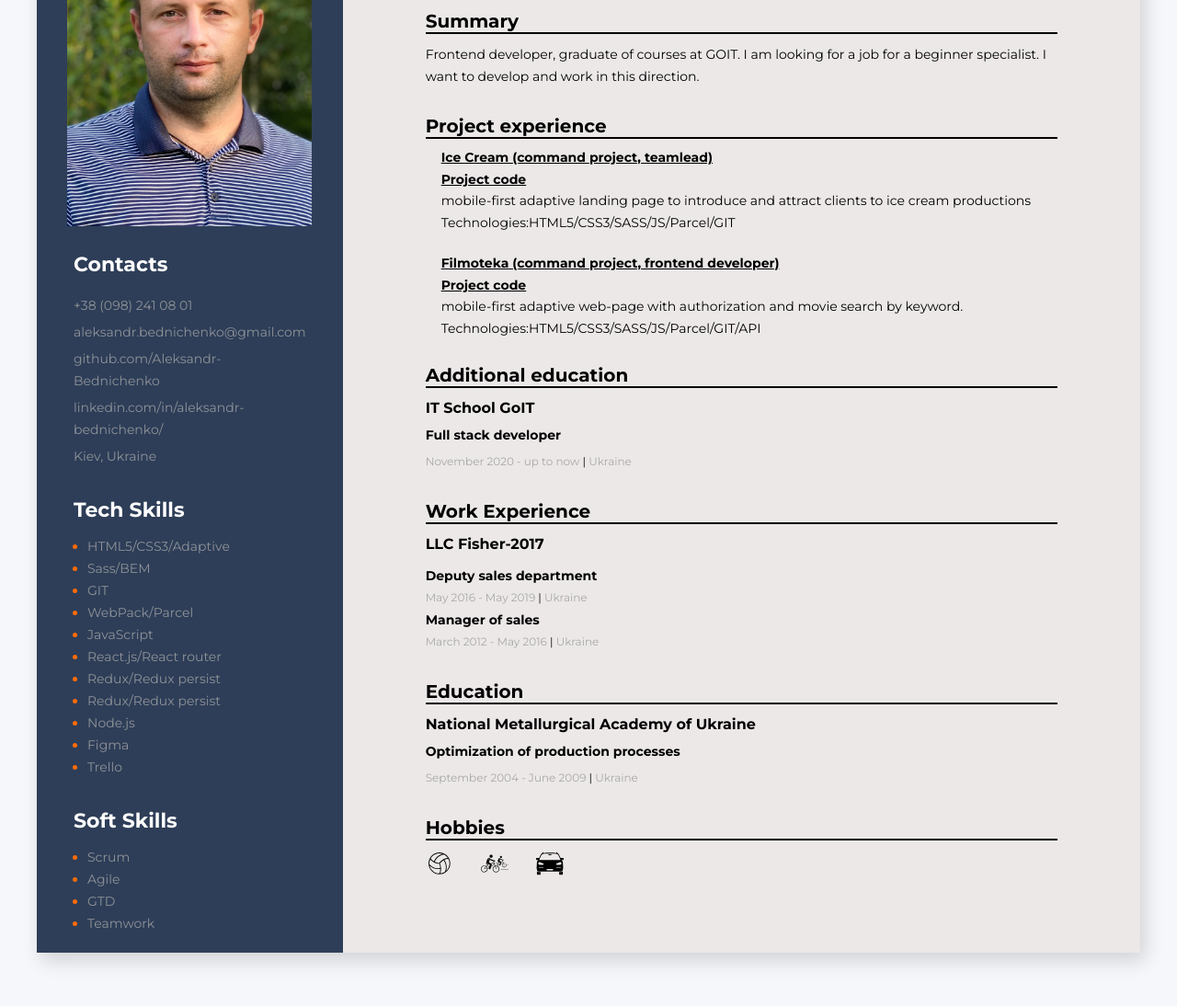
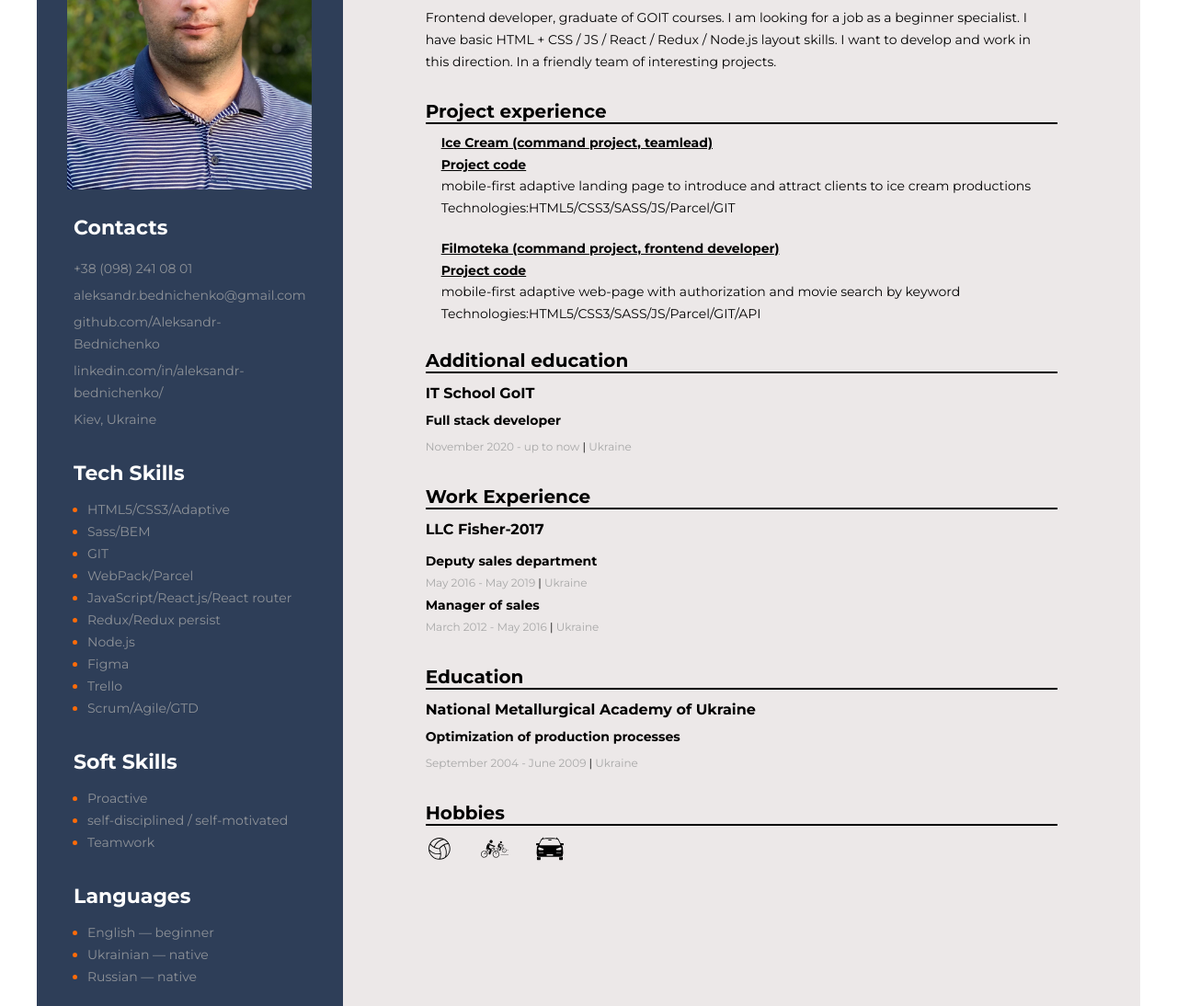
Before and after one commit to Aleksandr-Bednichenko/My-resume, a plain HTML site: page index.html in a window 1280 px wide. Shown: the part 183-1277 px from the top of the page at 92% size. Drawn offline with Linux system fonts and the light colour scheme.

Commit message:
устранение замечаний

```diff
--- a/css/style.css
+++ b/css/style.css
@@ -1,14 +1,14 @@
-*{
+* {
   padding: 0px;
   margin: 0px;
   box-sizing: border-box;
 }
 body {
-    background: #f5f7fa;
+  /* background: #f5f7fa;
     padding-top: 40px;
     padding-bottom: 40px;
     padding-left: 20px;
-    padding-right: 20px;
+    padding-right: 20px; */
   font-family: Montserrat;
 }
 
@@ -18,17 +18,17 @@ body {
   max-width: 1200px;
   margin: 0 auto;
 
-    box-shadow: 5px 9px 20px rgba(0 , 0 , 0 , 0.15);|
+  /* box-shadow: 5px 9px 20px rgba(0 , 0 , 0 , 0.15);| */
 }
 
-.sidebar{
+.sidebar {
   background: #2e3e58;
   width: 370px;
   padding-top: 20px;
   padding-bottom: 20px;
 }
 
-.my-foto{
+.my-foto {
   display: block;
   width: 80%;
   margin-left: auto;
@@ -36,19 +36,19 @@ body {
   /* border-radius: 50% 50%; */
 }
 
-.about-me-container{
+.about-me-container {
   padding-left: 90px;
   padding-right: 90px;
   padding-top: 50px;
   padding-bottom: 40px;
 }
 
-.contacts-container{
+.contacts-container {
   margin-top: 30px;
   margin-left: 40px;
   margin-right: 40px;
 }
-.contacts-title{
+.contacts-title {
   font-size: 22px;
   font-weight: 700;
   line-height: 24px;
@@ -60,11 +60,10 @@ body {
   list-style: none;
 }
 
-.contacts-position{
+.contacts-position {
   align-content: center;
   margin-bottom: 5px;
 }
-
 
 .contacts-country {
   color: #8e9298;
@@ -73,17 +72,12 @@ margin-bottom: 5px;
   line-height: 24px;
 }
 
-
-
 .contacts-icon {
   vertical-align: middle;
   margin-right: 10px;
   width: 20px;
   height: 20px;
-
 }
-
-
 
 .contacts-link {
   text-decoration: none;
@@ -91,12 +85,11 @@ margin-bottom: 5px;
   font-size: 14px;
   font-weight: 400;
   line-height: 24px;
-
 }
 
 /* tech-skills */
 
-.tech-skills-title{
+.tech-skills-title {
   font-size: 22px;
   font-weight: 700;
   line-height: 24px;
@@ -104,13 +97,13 @@ margin-bottom: 5px;
   color: #fff;
 }
 
-.tech-skils-container{
+.tech-skils-container {
   margin-left: 40px;
   margin-right: 40px;
   margin-top: 35px;
 }
 
-.tech-skills-alten{
+.tech-skills-alten {
   font-size: 14px;
   font-weight: 400;
   line-height: 24px;
@@ -118,19 +111,19 @@ margin-bottom: 5px;
   margin-left: 15px;
 }
 
-.tech-skills-text{
+.tech-skills-text {
   color: #8e9298;
 }
 
 /* soft-skills */
 
-.soft-skils-conteiner{
+.soft-skils-conteiner {
   margin-left: 40px;
   margin-right: 40px;
   margin-top: 35px;
 }
 
-.soft-skils-titel{
+.soft-skils-titel {
   font-size: 22px;
   font-weight: 700;
   line-height: 24px;
@@ -145,11 +138,11 @@ margin-bottom: 5px;
   color: #ff6b08;
   margin-left: 15px;
 }
-.soft-skils-text{
+.soft-skils-text {
   color: #8e9298;
 }
 
-.profession{
+.profession {
   display: flex;
   justify-content: center;
   font-size: 20px;
@@ -159,30 +152,27 @@ margin-bottom: 5px;
   margin-bottom: 40px;
 }
 
-
-
-.name{
+.name {
   display: flex;
   justify-content: center;
   font-size: 25px;
   font-weight: 700;
   margin-bottom: 10px;
   /* line-height: 89px; */
-
 }
 
-.description{
+.description {
   font-size: 14px;
   font-weight: 400;
   line-height: 24px;
   margin-top: 10px;
 }
 
-.info-container{
+.info-container {
   margin-bottom: 30px;
 }
 
-.about-me-title{
+.about-me-title {
   font-size: 20px;
   font-weight: 700;
   line-height: 24px;
@@ -191,125 +181,112 @@ margin-bottom: 5px;
   border-bottom: 2px solid black;
 }
 
-.projects-link{
+.projects-link {
   color: #595959;
   font-size: 14px;
   font-weight: 400;
   line-height: 24px;
 }
 
-.tech-name{
+.tech-name {
   color: #595959;
   font-size: 14px;
   font-weight: 400;
   line-height: 24px;
 }
-.dots{
+.dots {
   color: #b3b3b3;
   font-weight: 100;
 }
 
 /* projects */
 
-.projects-item{
+.projects-item {
   list-style: none;
   font-weight: 700;
   margin-left: 17px;
   margin-bottom: 25px;
 }
 
-.projects-description-date.project-name{
+.projects-description-date.project-name {
   font-size: 16px;
   font-weight: 700;
 }
 
-.projects-container{
+.projects-container {
   margin-bottom: 30px;
 }
 
-.projects-position{
-
-
+.projects-position {
   margin-bottom: 5px;
-
 }
 
-.projects-description{
+.projects-description {
   list-style-type: none;
 }
 
-.projects-description-title{
-    color:black;
+.projects-description-title {
+  color: black;
   display: inline;
   font-size: 14px;
   font-weight: 700;
 }
 
-.projects-description-date{
-
-
+.projects-description-date {
   font-size: 14px;
   font-weight: 400;
 }
 
-
-
 /* profession */
 
-.profession-title{
+.profession-title {
   font-size: 16px;
   font-weight: 700;
   line-height: 24px;
   /* margin-top: 10px; */
   margin-bottom: 10px;
-
 }
 
-.profession-list{
+.profession-list {
   list-style: none;
 }
 
-
-.profession-time{
+.profession-time {
   color: #a8a8a8;
   font-size: 12px;
   font-weight: 400;
   line-height: 24px;
-
-
 }
 
-.professional-divider{
+.professional-divider {
   color: #000;
 }
 
-.profession-duties{
-
+.profession-duties {
   margin-top: 14px;
   margin-bottom: 30px;
 }
 
-.profession-duties-item{
+.profession-duties-item {
   font-size: 14px;
   font-weight: 700;
   line-height: 24px;
-
 }
 
 /* education */
 
-.education-element{
+.education-element {
   margin-bottom: 30px;
 }
 
-.education-institution{
+.education-institution {
   font-size: 16px;
   font-weight: 700;
   line-height: 24px;
   margin-bottom: 5px;
 }
 
-.education-specialty{
+.education-specialty {
   color: #000000;
   font-size: 14px;
   font-weight: 700;
@@ -317,33 +294,32 @@ margin-bottom: 5px;
   margin-bottom: 5px;
 }
 
-.education-tytle{
+.education-tytle {
   font-size: 22px;
   font-weight: 700;
   line-height: 24px;
   margin-bottom: 15px;
 }
 
-.work-conteiner{
+.work-conteiner {
   margin-bottom: 30px;
 }
 
 /* hobbies */
 
-.hobbies{
+.hobbies {
   display: flex;
   list-style: none;
-
 }
 
-.hobbies-item{
+.hobbies-item {
   display: block;
   padding: 0px;
 
   margin-right: 30px;
 }
 
-.hobbies-img{
+.hobbies-img {
   width: 30px;
   height: 30px;
 }
--- a/index.html
+++ b/index.html
@@ -66,17 +66,10 @@
                 <span class="tech-skills-text">WebPack/Parcel</span>
               </li>
               <li class="tech-skills-alten">
-                <span class="tech-skills-text">JavaScript</span>
-              </li>
-              <li class="tech-skills-alten">
-                <span class="tech-skills-text">React.js/React router</span>
+                <span class="tech-skills-text">JavaScript/React.js/React router</span>
               </li>
               <li class="tech-skills-alten">
                 <span class="tech-skills-text">Redux/Redux persist</span>
-              </li>
-              <li class="tech-skills-alten">
-                <span class="tech-skills-text">Redux/Redux persist
-                </span>
               </li>
               <li class="tech-skills-alten">
                 <span class="tech-skills-text">Node.js</span>
@@ -87,7 +80,9 @@
               <li class="tech-skills-alten">
                 <span class="tech-skills-text">Trello</span>
               </li>
-
+              <li class="soft-skils-alten">
+                <span class="soft-skils-text">Scrum/Agile/GTD</span>
+              </li>
             </ul>
           </div>
 
@@ -96,19 +91,29 @@
             <h3 class="soft-skils-titel">Soft Skills</h3>
             <ul>
               <li class="soft-skils-alten">
-                <span class="soft-skils-text">Scrum</span>
+                <span class="soft-skils-text">Proactive</span>
               </li>
-
               <li class="soft-skils-alten">
-                <span class="soft-skils-text">Agile</span>
+                <span class="soft-skils-text">self-disciplined / self-motivated</span>
               </li>
-
-              <li class="soft-skils-alten">
-                <span class="soft-skils-text">GTD</span>
-              </li>
-
               <li class="soft-skils-alten">
                 <span class="soft-skils-text">Teamwork</span>
+              </li>
+            </ul>
+          </div>
+
+          <!-- Languages container -->
+          <div class="soft-skils-conteiner">
+            <h3 class="soft-skils-titel">Languages</h3>
+            <ul>
+              <li class="soft-skils-alten">
+                <span class="soft-skils-text">English — beginner</span>
+              </li>
+              <li class="soft-skils-alten">
+                <span class="soft-skils-text">Ukrainian — native</span>
+              </li>
+              <li class="soft-skils-alten">
+                <span class="soft-skils-text">Russian — native</span>
               </li>
             </ul>
           </div>
@@ -122,9 +127,11 @@
           <h2 class="profession">Frontend developer</h2>
           <h3 class="about-me-title">Summary</h3>
           <p class="description">
-            Frontend developer, graduate of courses at GOIT.
-            I am looking for a job for a beginner specialist.
+            Frontend developer, graduate of GOIT courses.
+            I am looking for a job as a beginner specialist.
+            I have basic HTML + CSS / JS / React / Redux / Node.js layout skills.
             I want to develop and work in this direction.
+            In a friendly team of interesting projects.
         </div>
 
         <!-- projects container -->
@@ -141,7 +148,7 @@
 
                 <li class="projects-position">
                   <a class="projects-description-title"
-                    href="https://oleksandr220.github.io/astro-project-ice_cream/"
+                    href="https://github.com/Aleksandr-Bednichenko/IceCream10"
                   >Project code </a>
                 </li>
                 <li class="projects-position">
@@ -176,7 +183,7 @@
                 <li class="projects-position">
                   <p class="projects-description-date">
                     mobile-first adaptive web-page with authorization and
-                    movie search by keyword.
+                    movie search by keyword
                   </p>
                 </li>
 
```
Lines whose indentation alone changed are shown as unchanged.
